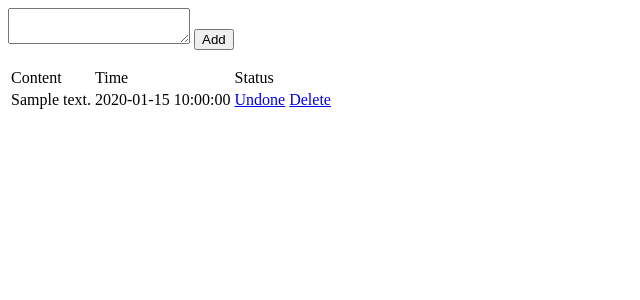
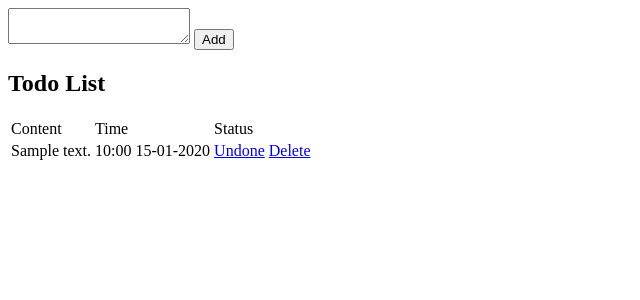
Before and after one commit to youanan/flask-todo, a Flask app: template app/templates/index.html in a window 1280 px wide. Shown: the top 300 px of the page, without its empty margins (0-640 px from the left). Run offline with Flask 2, Linux system fonts and the light colour scheme; the template is opened without the code that fills it: most values are stand-ins (such as "Sample title", 1, 10 or a date in 2020); form fields are guessed from the names that the template uses.

Commit message:
more,order_by('-time')

```diff
--- a/app/templates/index.html
+++ b/app/templates/index.html
@@ -12,6 +12,8 @@
    <div class="flah alert-danger"><span>{{ error }}</span></div>
    {% endfor %}
 
+      <h2>Todo List</h2>
+   {% if todos %}
       <table class="table">
           <thead>
           <tr>
@@ -22,20 +24,30 @@
           </thead>
           <tbody>
           {% for t in todos %}
-          <tr>
+              {% if t.status == 0 %}
+                  <tr class="info">
                       <td>{{ t.content }}</td>
-              <td>{{ t.time }}</td>
+                      <td>{{ t.time.strftime('%H:%M %d-%m-%Y') }}</td>
                       <td>
-                  {% if t.status == 0 %}
                           <a href="/done/{{ t.id }}" class="btn btn-primary">Done</a>
-                  {% else %}
-                  <a href="/undone/{{ t.id }}" class="btn btn-primary">Undone</a>
-                  {% endif %}
                           <a href="/delete/{{ t.id }}" class="btn btn-primary">Delete</a>
                       </td>
                   </tr>
+              {% else %}
+                  <tr class="danger">
+                      <td id="center">{{ t.content }}</td>
+                      <td>{{ t.time.strftime('%H:%M %d-%m-%Y') }}</td>
+                      <td>
+                          <a href="/undone/{{ t.id }}" class="btn btn-primary">Undone</a>
+                          <a href="/delete/{{ t.id }}" class="btn btn-primary">Delete</a>
+                      </td>
+                  </tr>
+              {% endif %}
           {% endfor %}
           </tbody>
       </table>
+   {% else %}
+   <h3 class="text-info">No todos,pelease add</h3>
+   {% endif %}
    </body>
 </html>
--- a/app/views.py
+++ b/app/views.py
@@ -6,7 +6,7 @@ from app.models import Todo, TodoForm
 @app.route('/')
 def index():
     form = TodoForm()
-    todos = Todo.objects.all()
+    todos = Todo.objects.order_by('-time')
     return render_template("index.html", todos=todos, form=form)
 
 
```
Lines whose indentation alone changed are shown as unchanged.
